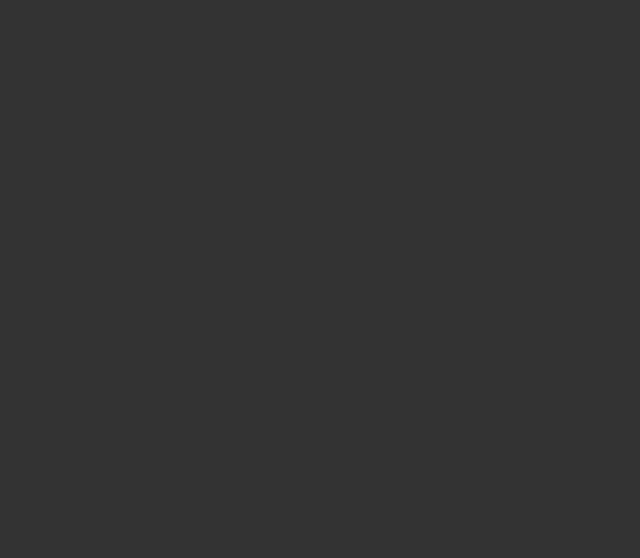
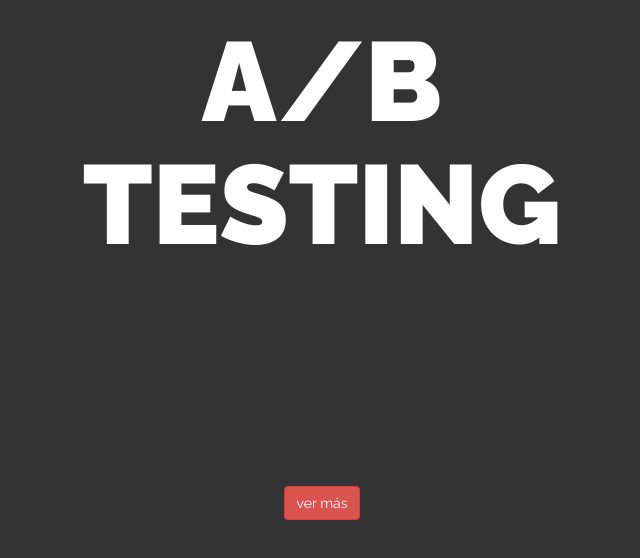
Before and after one commit to ivdiaz/test-ab, a plain HTML site: page index.html in a window 1280 px wide. Shown: the whole page, without its empty margins (318-958 px from the left). Drawn offline with nearby package versions, Linux system fonts and the light colour scheme.

Commit message:
updated index.html

```diff
--- a/index.html
+++ b/index.html
@@ -1,7 +1,17 @@
 <!DOCTYPE html>
 <html lang="es">
 <head>
+  <!-- Latest compiled and minified CSS -->
+<link rel="stylesheet" href="https://maxcdn.bootstrapcdn.com/bootstrap/3.3.7/css/bootstrap.min.css" integrity="sha384-BVYiiSIFeK1dGmJRAkycuHAHRg32OmUcww7on3RYdg4Va+PmSTsz/K68vbdEjh4u" crossorigin="anonymous">
+<link href="https://fonts.googleapis.com/css?family=Raleway:400,900" rel="stylesheet">
 </head>
-<body style="background-color:#333; color:white">
+<body style="display:flex;background-color:#333; color:white; font-family: 'Raleway', sans-serif;">
+  <div style="position:absolute; left:30%; width:40%; height: 100%; text-align: center;">
+    <h1 style="display:block; font-size:8em"><strong>A/B TESTING</strong></h1>
+    <button style="margin-top:15em;"class="btn btn-danger">ver más</button>
+  </div>
+
 </body>
+  <!-- Latest compiled and minified JavaScript -->
+<script src="https://maxcdn.bootstrapcdn.com/bootstrap/3.3.7/js/bootstrap.min.js" integrity="sha384-Tc5IQib027qvyjSMfHjOMaLkfuWVxZxUPnCJA7l2mCWNIpG9mGCD8wGNIcPD7Txa" crossorigin="anonymous"></script>
 </html>
```
